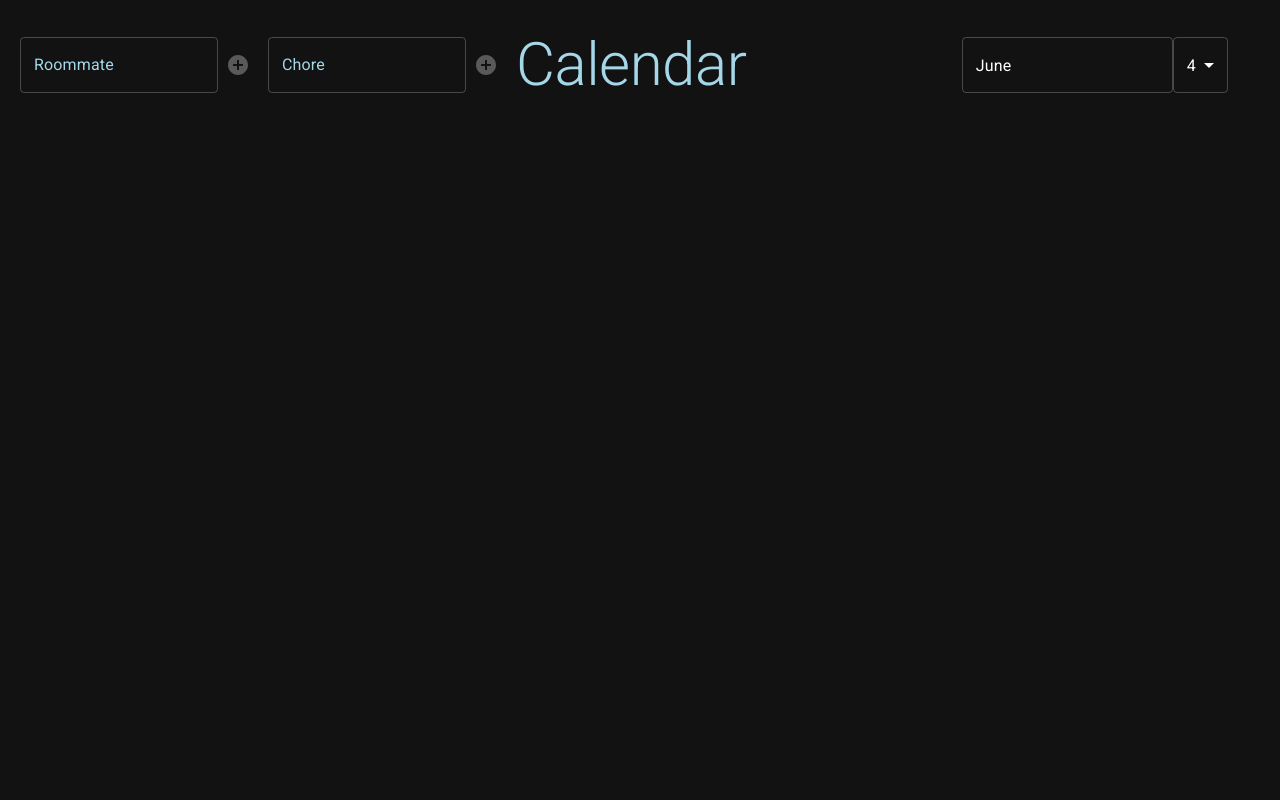
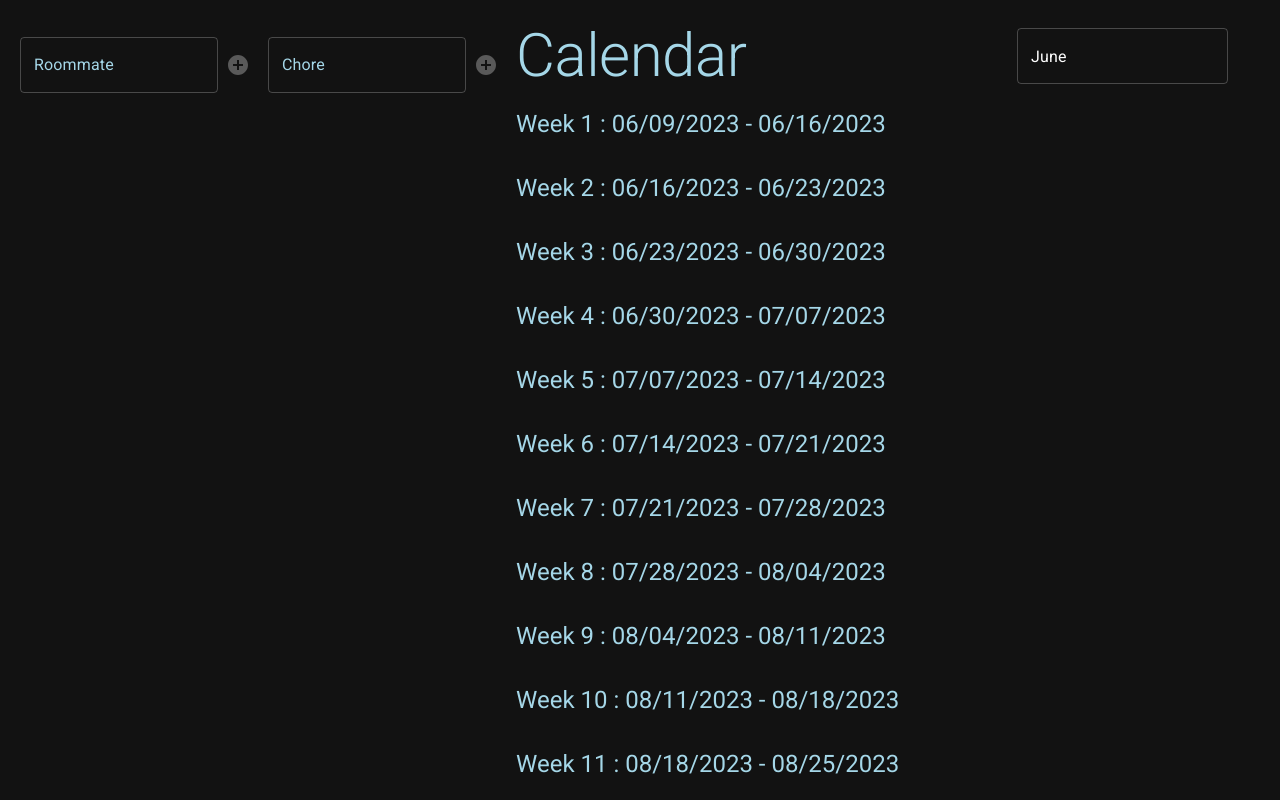
Before and after one commit to MFNO/ChoreMate, a React (Create React App) app: page / in a window 1280 px wide. Shown: the top 800 px of the page. Built offline with nearby package versions, Linux system fonts and the light colour scheme.

Commit message:
added default 52 weeks and start month

```diff
--- a/src/App.tsx
+++ b/src/App.tsx
@@ -3,7 +3,6 @@ import { SetupView } from "./components/setup-view/setup-view";
 import { InputItem } from "../src/shared/types/input-item";
 import { WeekView } from "./components/week-view/week-view";
 import "./App.css";
-import { WeekDisplayItem } from "./shared/types/week-item";
 import { RoommateChoreItem } from "./shared/types/roommate-chore-item";
 import { ThemeProvider, createTheme } from '@mui/material/styles';
 import CssBaseline from '@mui/material/CssBaseline';
@@ -24,33 +23,29 @@ const darkTheme = createTheme({
 function App() {
   const [roommates, setRoommates] = useState<Array<InputItem>>([]);
   const [chores, setChores] = useState<Array<InputItem>>([]);
-  const [numberOfWeeks, setNumberOfWeeks] = useState<number>(4);
-  const [weekDisplayItems, setWeekDisplayItems] = useState<
-    Array<WeekDisplayItem>
-  >([]);
+  const [roommatechores, setRoommatechores] = useState<Array<RoommateChoreItem>>([]);
+  const numberOfWeeks = 52;
 
 
   React.useEffect(() => {
     let roommateIndex = 0;
-    let tempWeekDisplayItems: Array<WeekDisplayItem> = [];
+    let roommateChoreItems: Array<RoommateChoreItem> = [];
     for (let x = 0; x < numberOfWeeks; x++) {
       if (roommates.length > 0 && chores.length > 0) {
-        let roommateChoreItems: Array<RoommateChoreItem> = [];
         if (roommates.length === chores.length) roommates.reverse();
 
         for (let y = 0; y < chores.length; y++) {
           if (roommateIndex === roommates.length) {
             roommateIndex = 0;
           }
-          let roommateChore: RoommateChoreItem = { chore: chores[y].name, roommate: roommates[roommateIndex].name };
+          let roommateChore: RoommateChoreItem = { weekNumber: x, chore: chores[y].name, roommate: roommates[roommateIndex].name };
           roommateChoreItems.push(roommateChore);
           roommateIndex++;
         }
-        const weekDisplayItem: WeekDisplayItem = { weekNumber: x, roommateChores: roommateChoreItems };
-        tempWeekDisplayItems.push(weekDisplayItem);
       }
-      setWeekDisplayItems(tempWeekDisplayItems);
     }
+    setRoommatechores(roommateChoreItems);
+
   }, [chores, roommates, numberOfWeeks]);
 
   return (
@@ -68,10 +63,7 @@ function App() {
           ></SetupView>
           <WeekView
             numberOfWeeks={numberOfWeeks}
-            setNumberOfWeeks={setNumberOfWeeks}
-            weekDisplayItems={weekDisplayItems}
-            roommates={roommates}
-            chores={chores}
+            roommateChores={roommatechores}
           ></WeekView>
         </div>
       </LocalizationProvider>
--- a/src/components/week-view/components/week-item/week-item.tsx
+++ b/src/components/week-view/components/week-item/week-item.tsx
@@ -1,13 +1,14 @@
 import React from "react";
 
 import "./week-item.css";
+import { Dayjs } from "dayjs";
+import { Typography } from "@mui/material";
 import { RoommateChoreItem } from "../../../../shared/types/roommate-chore-item";
-import dayjs from "dayjs";
-import { Typography } from "@mui/material";
 
 interface props {
   roommateChores: Array<RoommateChoreItem>;
   weeknumber: number;
+  selectedMonth: Dayjs | null;
 }
 
 function WeekItem(InputProps: props) {
@@ -15,17 +16,18 @@ function WeekItem(InputProps: props) {
     <>
       <div className="week-item-container">
         <div className="week-container">
-          <Typography variant="h5" className="weekview-header-title">
-            Week {InputProps.weeknumber + 1} : {`${dayjs().format("MM/DD/YYYY")} - ${dayjs().add(1, "week").format("MM/DD/YYYY")}`}
-          </Typography>
+          {InputProps.selectedMonth && (<Typography variant="h5" className="weekview-header-title">
+            Week {InputProps.weeknumber + 1} : {`${InputProps.selectedMonth.add(InputProps.weeknumber, "week").format("MM/DD/YYYY")} - ${InputProps.selectedMonth.add(InputProps.weeknumber + 1, "week").format("MM/DD/YYYY")}`}
+          </Typography>)}
+
         </div>
         <div className="chore-container">
-          {InputProps.roommateChores.map((roommateChore, index) => {
-            return (
+          {InputProps.roommateChores && InputProps.roommateChores.map((roommateChore, index) => {
+            return roommateChore.weekNumber === InputProps.weeknumber ? (
               <div key={index}>
                 {roommateChore.chore} : {roommateChore.roommate}
               </div>
-            );
+            ) : (<></>);
           })}
         </div>
       </div>
--- a/src/components/week-view/week-view.tsx
+++ b/src/components/week-view/week-view.tsx
@@ -1,51 +1,38 @@
 import React from "react";
 
 import "./week-view.css";
-import { InputItem } from "../../shared/types/input-item";
 import { WeekItem } from "./components/week-item/week-item";
-import { WeekDisplayItem } from "../../shared/types/week-item";
-import { Select, MenuItem, Typography, } from "@mui/material";
+import { Typography, } from "@mui/material";
 import { DatePicker } from '@mui/x-date-pickers/DatePicker';
-import dayjs from "dayjs";
+import dayjs, { Dayjs } from "dayjs";
+import { RoommateChoreItem } from "../../shared/types/roommate-chore-item";
 
 
 interface props {
-  roommates: Array<InputItem>;
-  chores: Array<InputItem>;
-  weekDisplayItems: Array<WeekDisplayItem>;
+  roommateChores: Array<RoommateChoreItem>;
   numberOfWeeks: number;
-  setNumberOfWeeks: (numberOfWeeks: number) => void;
 }
 
 function WeekView(InputProps: props) {
+  const [selectedMonth, setSelectedMonth] = React.useState<Dayjs | null>(dayjs());
+  console.log(selectedMonth);
   return (
     <>
-
       <div className="weekview-container" >
         <div className="weekview-header">
           <Typography variant="h2" className="weekview-header-title">Calendar</Typography>
           <div className="week-input-content">
-            <DatePicker defaultValue={dayjs()} views={['month']} />
-            <Select
-              id="week-number-select"
-              value={InputProps.numberOfWeeks}
-              label="Number"
-              onChange={(event) =>
-                InputProps.setNumberOfWeeks(Number(event.target.value))
-              }
-            >
-              {[...Array(10)].map((item, index) => {
-                return (<MenuItem key={index} value={index + 1}>{index + 1}</MenuItem>)
-              })}
-            </Select>
+            <DatePicker value={selectedMonth}
+              onChange={(newValue) => setSelectedMonth(newValue)} views={['month']} />
           </div>
         </div>
-        {InputProps.weekDisplayItems.map((weekDisplay, index) => {
+        {[...Array(InputProps.numberOfWeeks)].map((item, index) => {
           return (
             <WeekItem
               key={index}
-              roommateChores={weekDisplay.roommateChores}
-              weeknumber={weekDisplay.weekNumber}
+              roommateChores={InputProps.roommateChores}
+              weeknumber={index}
+              selectedMonth={selectedMonth}
             ></WeekItem>
           );
         })}
--- a/src/shared/types/roommate-chore-item.tsx
+++ b/src/shared/types/roommate-chore-item.tsx
@@ -1,4 +1,5 @@
 export interface RoommateChoreItem {
   roommate: string;
   chore: string;
+  weekNumber: number;
 }
--- a/src/shared/types/week-item.tsx
+++ /dev/null
@@ -1,6 +0,0 @@
-import { RoommateChoreItem } from "./roommate-chore-item";
-
-export interface WeekDisplayItem {
-  roommateChores: Array<RoommateChoreItem>;
-  weekNumber: number;
-}
```
Also changed, not shown: 1 other file (tests, documents, lock files or other folders).
